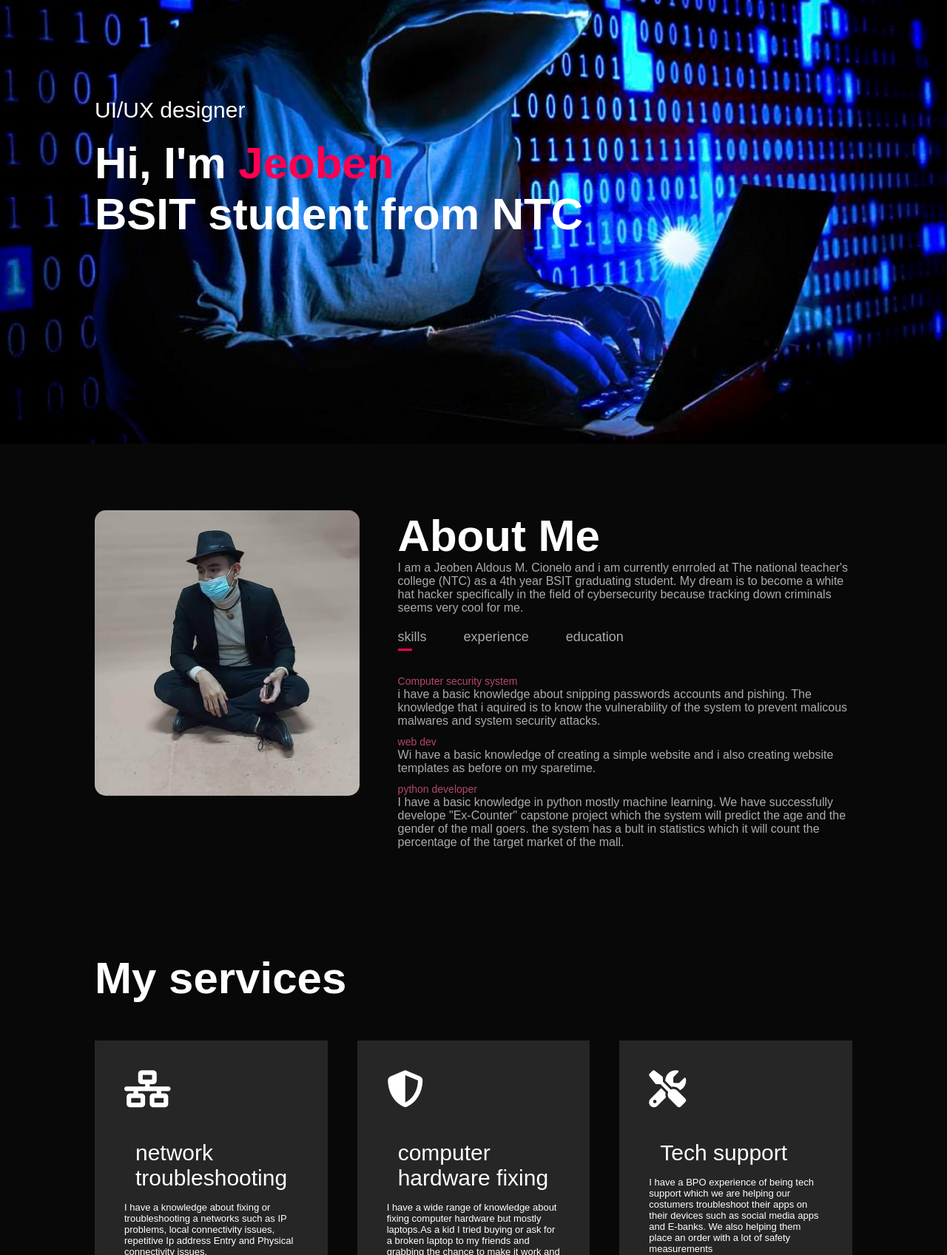
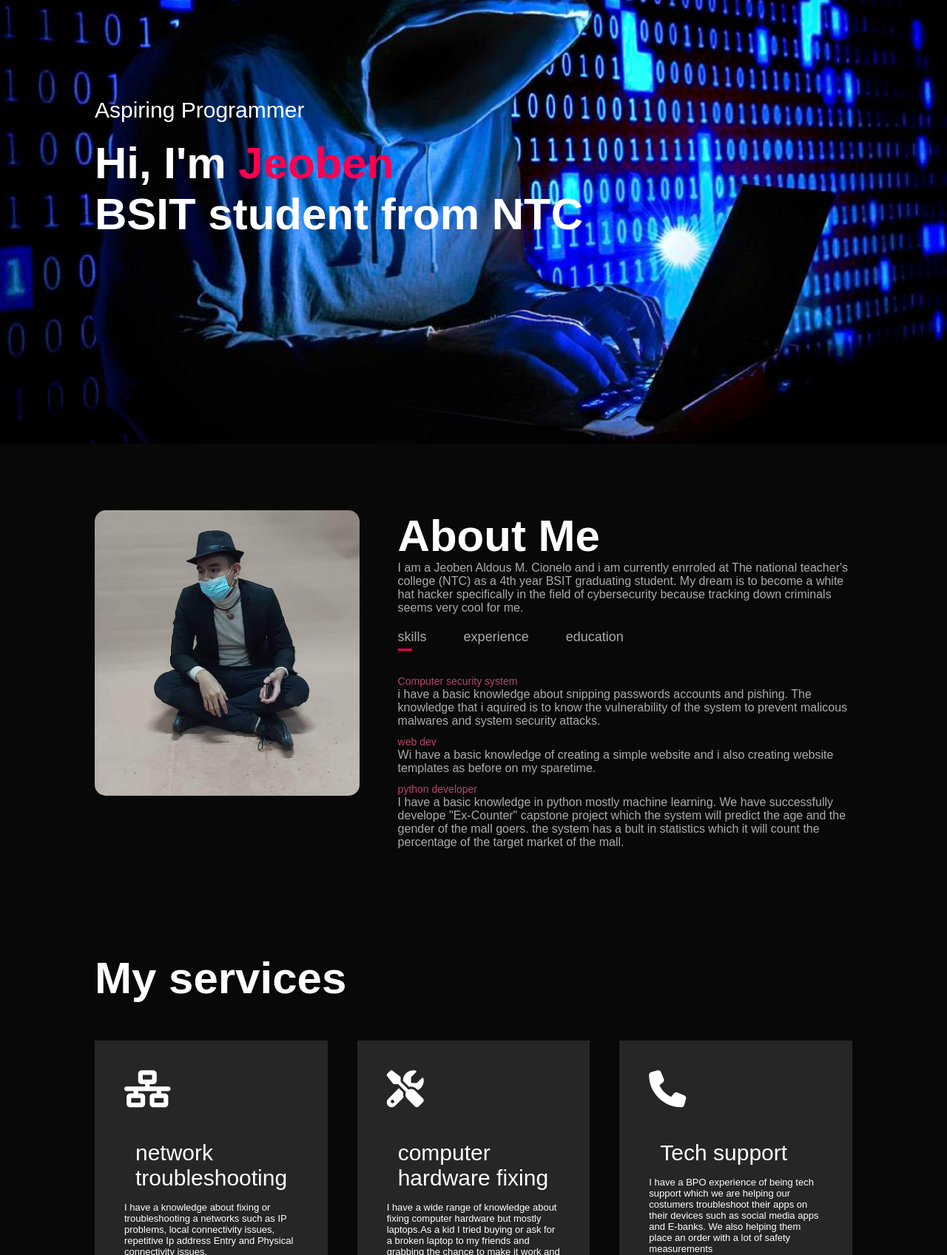
Before and after one commit to JeobenAldous/My-WEBSAYT, a plain HTML site: page index.html in a window 1280 px wide. Shown: the part 200-1897 px from the top of the page at 74% size. Drawn offline with Linux system fonts and the light colour scheme.

Commit message:
3rd modifications

```diff
--- a/index.html
+++ b/index.html
@@ -25,7 +25,7 @@
             <i class="fas fa-bars" onclick="openmenu()"></i>
         </nav>
         <div class="header-text">
-            <p>UI/UX designer</p>
+            <p>Aspiring Programmer</p>
             <h1>Hi, I'm <span>Jeoben</span><br>BSIT student from NTC</h1>
         </div>
     </div>
@@ -87,13 +87,13 @@
                     <a href="#">learn more</a>
                 </div>
                 <div>
-                    <i class="fa-sharp fa-solid fa-shield-halved"></i>
+                    <i class="fa-solid fa-screwdriver-wrench"></i>
                     <h2>computer hardware fixing</h2>
                     <p>I have a wide range of knowledge about fixing computer hardware but mostly laptops.As a kid I tried buying or ask for a broken laptop to my friends and grabbing the chance to make it work and sell it. I have a deep knowledge about it because since i was a kid i always love to assemble and disassble computers. I used to soldered bad transitors even before the pandemic as my parttime job.</p>
                     <a href="#">learn more</a>
                 </div>
                 <div>
-                    <i class="fa-solid fa-screwdriver-wrench"></i>
+                    <i class="fa-solid fa-phone"></i>
                     <h2>Tech support</h2>
                     <p>I have a BPO experience of being tech support which we are helping our costumers troubleshoot their apps on their devices such as social media apps and E-banks. We also helping them place an order with a lot of safety measurements</p>
                     <a href="#">learn more</a>
```
